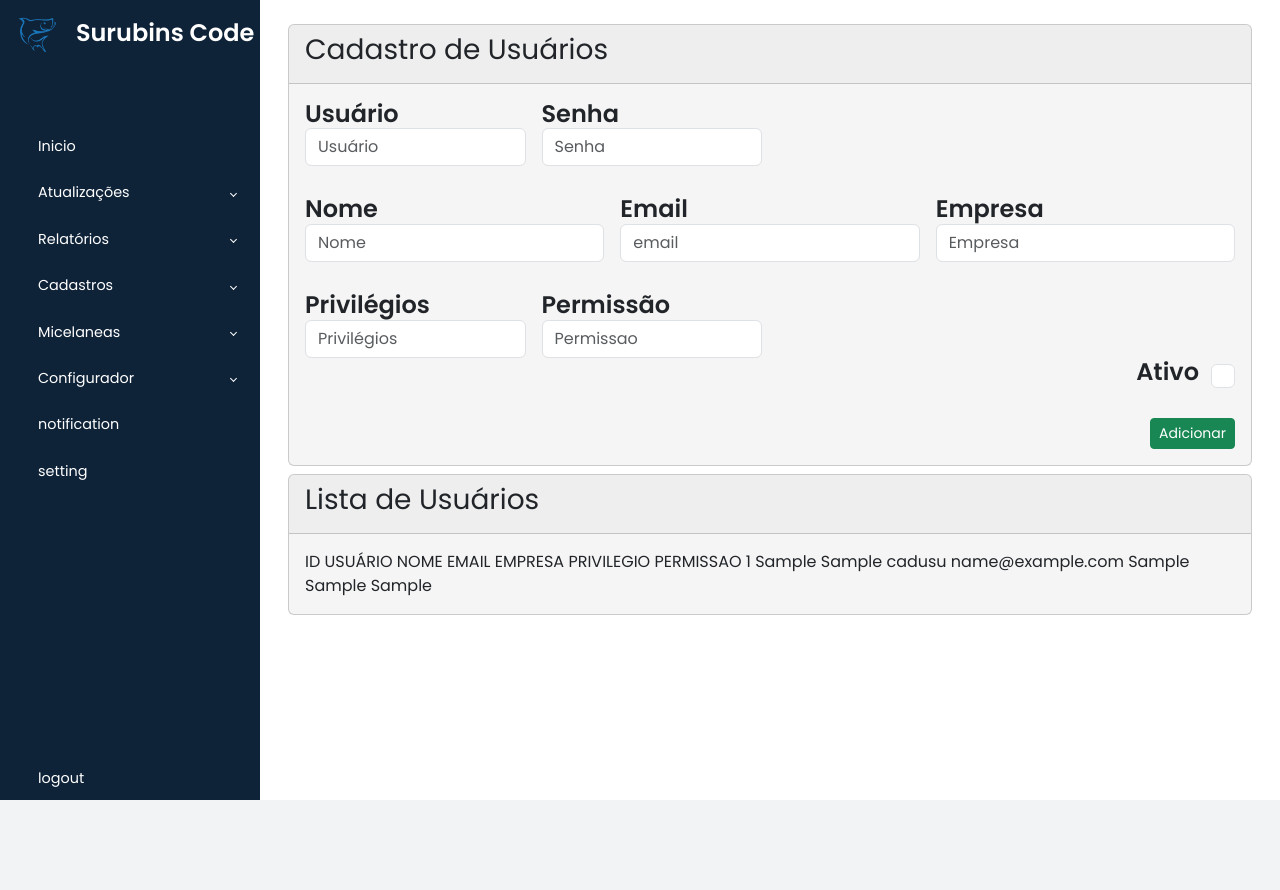
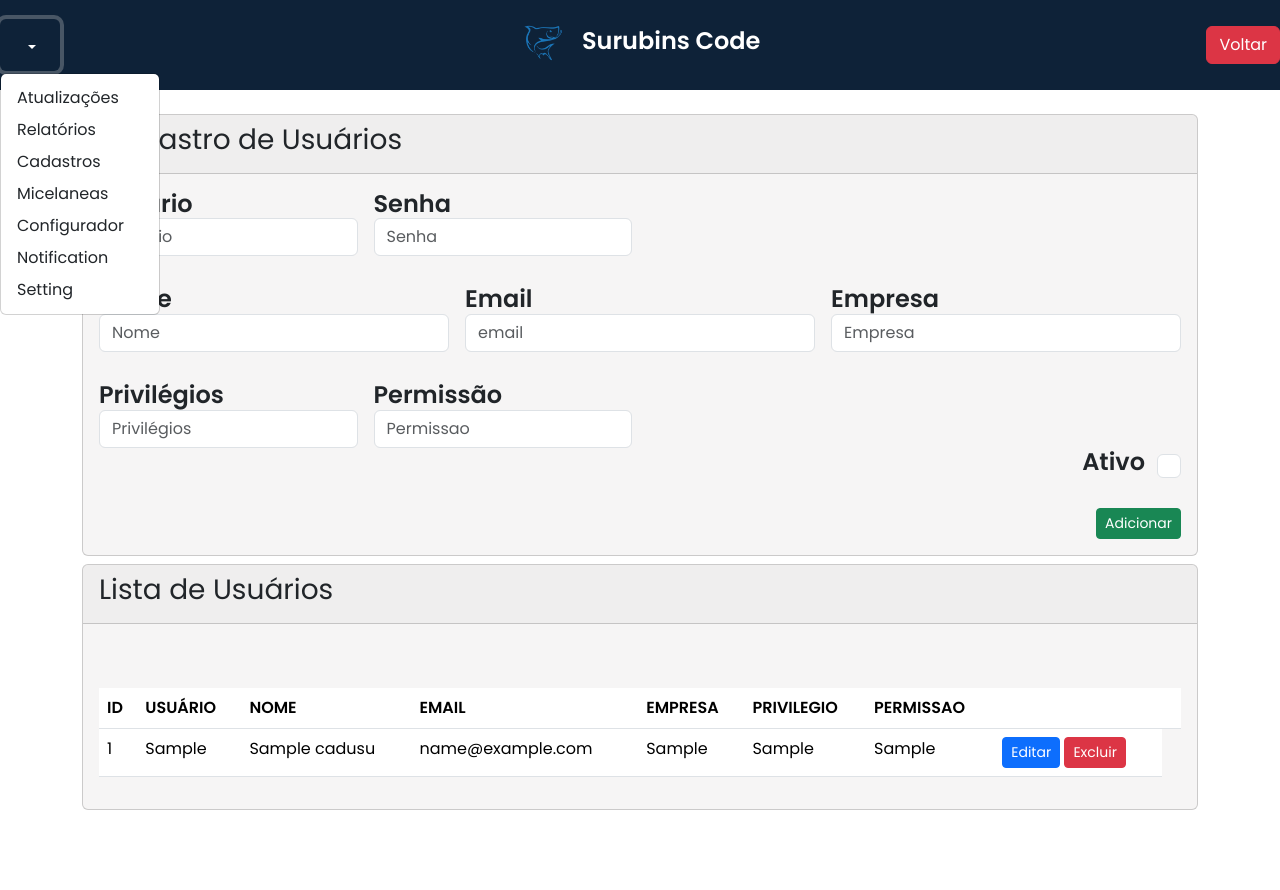
Before and after one commit to LucasRibeiro1/TestePHP, a PHP site: page /src/pages/CadUsu.php in a window 1280 px wide, after a click that opens the changed part. Before the commit the page ends 800 px from the top, so only its background shows below. Run offline with PHP 8.4, Linux system fonts and the light colour scheme; tables that the repository leaves empty or names only in its code hold one stand-in row (values such as "Sample post"); some libraries are stand-ins or nearby versions.

Commit message:
subindo coisas

```diff
--- /dev/null
+++ b/src/Comum/navibar.php
@@ -0,0 +1,84 @@
+<!-- Image and text -->
+
+<nav class="navbar navbar-light" style="background-color: #0e2238;">
+
+<div class="btn-group ">
+  <button class="btn btn-secondary dropdown-toggle" type="button" id="toggle-btn" data-bs-toggle="dropdown" data-bs-auto-close="false" aria-expanded="false">
+      <i class="lni lni-menu-cheesburger"></i>
+  </button>
+  <ul class="dropdown-menu" aria-labelledby="toggle-btn">
+    <li>
+      <div class="btn-group dropend">
+          <button type="button" class="dropdown-item" data-bs-toggle="dropdown" aria-expanded="false" data-bs-auto-close="true">
+               Atualizações
+          </button>
+          <ul class="dropdown-menu">
+          </ul>
+    </div>
+    </li>
+    <li>
+      <div class="btn-group dropend">
+          <button type="button" class="dropdown-item" data-bs-toggle="dropdown" aria-expanded="false" data-bs-auto-close="true">
+               Relatórios
+          </button>
+          <ul class="dropdown-menu">
+          </ul>
+    </div>
+    </li>
+    <li>
+      <div class="btn-group dropend">
+          <button type="button" class="dropdown-item" data-bs-toggle="dropdown" aria-expanded="false" data-bs-auto-close="true">
+               Cadastros
+          </button>
+          <ul class="dropdown-menu">
+          </ul>
+    </div>
+    </li>
+    <li>
+      <div class="btn-group dropend">
+          <button type="button" class="dropdown-item" data-bs-toggle="dropdown" aria-expanded="false" data-bs-auto-close="true">
+               Micelaneas
+          </button>
+          <ul class="dropdown-menu">
+          </ul>
+    </div>
+    </li>
+    <li>
+      <div class="btn-group dropend">
+          <button type="button" class="dropdown-item" data-bs-toggle="dropdown" aria-expanded="false" data-bs-auto-close="true">
+               Configurador
+          </button>
+          <ul class="dropdown-menu">
+          </ul>
+    </div>
+    </li>
+    <li>
+      <div class="btn-group dropend">
+          <button type="button" class="dropdown-item" data-bs-toggle="dropdown" aria-expanded="false" data-bs-auto-close="true">
+               Notification
+          </button>
+          <ul class="dropdown-menu">
+          </ul>
+    </div>
+    </li>
+    <li>
+      <div class="btn-group dropend">
+          <button type="button" class="dropdown-item" data-bs-toggle="dropdown" aria-expanded="false" data-bs-auto-close="true">
+               Setting
+          </button>
+          <ul class="dropdown-menu">
+          </ul>
+    </div>
+    </li>
+  </ul>
+</div>
+  <div class="sidebar_logo">
+      <img src="/../img/logo.png" class="mb-1" height="70" width="70" >
+        <a class="sidebar-item-logo">
+          <span>Surubins Code</span>
+        </a>
+  </div>
+  <li class="sidebar-item">
+    <a href="../../inicio.php" class="btn btn-danger">Voltar</a>
+ </li>
+</nav>
--- a/src/Comum/sidebar.php
+++ b/src/Comum/sidebar.php
@@ -13,7 +13,7 @@
             </div>
             <ul class="sidebar-nav">
                 <li class="sidebar-item">
-                    <a href="inicio.php" class="sidebar-link">
+                    <a href="/./Prod_OS/inicio.php" class="sidebar-link">
                         <i class="lni lni-user-4"></i>
                         <span>Inicio</span>
                     </a>
@@ -174,7 +174,7 @@
                             </a>
                             <ul id="multi-Produtos" class="sidebar-dropdown list-unstyled collapse">
                                 <li class="sidebar-item">
-                                    <a href="cadProd.php" class="sidebar-link">Manutenção</a>
+                                    <a href="src/pages/cadProd.php" class="sidebar-link">Manutenção</a>
                                 </li>
                                 <li class="sidebar-item">
                                     <a href="#" class="sidebar-link">Lista</a>
@@ -252,18 +252,9 @@
                     </a>
                     <ul id="multi-Configurador" class="sidebar-dropdown list-unstyled collapse" data-bs-parent="#sidebar">
                         <li class="sidebar-item">
-                            <a href="#" class="sidebar-link collapsed" data-bs-toggle="collapse" data-bs-target="#multi-Usuarios" aria-expanded="false" aria-controls="multi-two">
+                            <a href="./src/pages/CadUsu.php" class="sidebar-link">
                                 Usuários
                             </a>
-                            <ul id="multi-Usuarios" class="sidebar-dropdown list-unstyled collapse">
-                                <li class="sidebar-item">
-                                    <a href="./src/pages/CadUsu.php" class="sidebar-link">Cadastro</a>
-                                </li>
-                                <li class="sidebar-item">
-                                    <a href="#" class="sidebar-link">Privilégios</a>
-                                </li>
-
-                            </ul>
                         </li>
                         <li class="sidebar-item">
                             <a href="#" class="sidebar-link collapsed" data-bs-toggle="collapse" data-bs-target="#multi-Permissoes" aria-expanded="false" aria-controls="multi-two">
--- a/src/pages/CadUsu.php
+++ b/src/pages/CadUsu.php
@@ -11,7 +11,7 @@
         }elseif (isset($_POST['update'])){
             $userController->update($_POST['nome'],$_POST['usuario'],$_POST['senha'],$_POST['email'],$_POST['empresa'],$_POST['privilegio'],$_POST['permissao']);
         }elseif (isset($_POST['delete'])){
-            $userController->create($_POST['id']);
+            $userController->delete($_POST['id']);
     }
     }
     $users = $userController->inicio();
@@ -30,8 +30,8 @@
 <link rel="stylesheet" href="/../Paginas/style.css">
 </head>
 <body>
+    <?php include '../comum/navibar.php'; ?>
     <div class="wrapper">
-        <?php include '../Comum/sidebar.php'; ?>
         <div class="main p-3">
                 <h1>
                      <div class="container">
@@ -96,6 +96,7 @@
                                 <h3>Lista de Usuários</h3>
                             </div>
                             <div class="card-body">
+                                <table class="table">
                                     <thead>
                                         <tr>
                                             <th>ID</th>
@@ -105,7 +106,10 @@
                                             <th>EMPRESA</th>
                                             <th>PRIVILEGIO</th>
                                             <th>PERMISSAO</th>
+                                            <th></th>
+                                            <th></th>
                                         </tr>
+                                        <br>
                                     </thead>
                                     <tbody>
                                     <?php foreach ($users as $user): ?>
@@ -117,12 +121,17 @@
                                             <td><?= $user['empresa'] ?></td>
                                             <td><?= $user['privilegio'] ?></td>
                                             <td><?= $user['permissao'] ?></td>
+                                            <td>
+                                            <button type="button" class="btn btn-primary btn-sm">Editar</button>
+                                        <form style="display: inline;" method="POST">
+                                            <input type="hidden" name="id" value="<?=$user['id']?>">
+                                            <button type="submit" name="delete" class="btn btn-danger btn-sm" method="POST">Excluir</button></td>
+                                        </form>
                                         </tr>
+                                        <br>
                                     <?php endforeach ?>
                                     </tbody>
-                            <div class="card-grid">
-
-                                </div>
+                                </table>
                             </div>
                         </div>
                     </div>
--- a/src/pages/cadProd.php
+++ b/src/pages/cadProd.php
@@ -8,11 +8,11 @@
 <link rel="stylesheet" href="https://cdn.jsdelivr.net/npm/bootstrap@5.3.8/dist/css/bootstrap.min.css">
 <link rel="stylesheet" href="https://cdn.lineicons.com/5.0/lineicons.css">
 <link rel="stylesheet" href="https://cdnjs.cloudflare.com/ajax/libs/font-awesome/4.7.0/css/font-awesome.min.css">
-<link rel="stylesheet" href="Paginas/style.css">
+<link rel="stylesheet" href="/../Paginas/style.css">
 </head>
 <body>
+    <?php include '../comum/navibar.php'; ?>
     <div class="wrapper">
-        <?php include 'sidebar.php'; ?>
         <div class="main p-3">
                 <h1>
                      <div class="container">
@@ -77,5 +77,5 @@
         </div>
 </body>
     <script src="https://cdn.jsdelivr.net/npm/bootstrap@5.3.8/dist/js/bootstrap.bundle.min.js" integrity="sha384-FKyoEForCGlyvwx9Hj09JcYn3nv7wiPVlz7YYwJrWVcXK/BmnVDxM+D2scQbITxI" crossorigin="anonymous"></script>
-    <script src="Paginas/Script.js"></script>
+    <script src="/../Paginas/Script.js"></script>
 </html>
```
Also changed, not shown: CSS/style.css (+70 -0 lines). Lines whose indentation alone changed are shown as unchanged.
